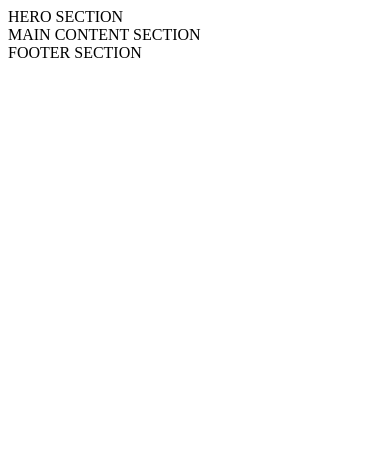
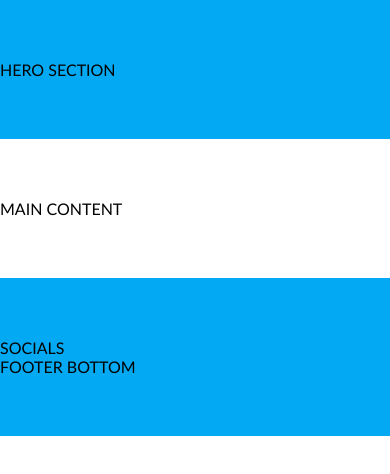
Before and after one commit to mkrivickas/44-grupe-coming-soon, a website: page index.html in a window 390 px wide. Drawn offline with Linux system fonts and the light colour scheme; files that its build step writes are made by us from their sources.

Commit message:
Responsive design

```diff
--- a/css/base/base.css
+++ b/css/base/base.css
@@ -0,0 +1,18 @@
+body,
+body * {
+  margin: 0;
+  padding: 0;
+  box-sizing: border-box;
+}
+
+body {
+  font-family: "Gill Sans", "Gill Sans MT", Calibri, "Trebuchet MS", sans-serif;
+}
+
+.bg-main {
+  background-color: #03a9f3;
+}
+
+.bg-secondary {
+  background-color: #ea1e63;
+}
--- a/css/base/layout.css
+++ b/css/base/layout.css
@@ -0,0 +1,47 @@
+.container {
+  width: 100%;
+  padding: 60px 0;
+}
+
+.container > .row {
+  width: 1000px;
+  margin: 0 calc(50% - 500px);
+}
+
+.container > .row-short {
+  width: 600px;
+  margin: 0 calc(50% - 300px);
+}
+
+@media (max-width: 1100px) {
+  .container > .row {
+    width: 800px;
+    margin: 0 calc(50% - 400px);
+  }
+}
+
+@media (max-width: 900px) {
+  .container > .row {
+    width: 600px;
+    margin: 0 calc(50% - 300px);
+  }
+}
+
+@media (max-width: 700px) {
+  .container > .row,
+  .container > .row-short {
+    width: 400px;
+    margin: 0 calc(50% - 200px);
+  }
+}
+
+@media (max-width: 440px) {
+  .container {
+    padding-right: 60px 20px;
+    padding-left: 60px 20px;
+  }
+  .container > .row,
+  .container > .row-short {
+    width: 100%;
+    margin: 0;
+}
--- a/css/pages/home.css
+++ b/css/pages/home.css
@@ -0,0 +1,9 @@
+/* base */
+@import "../base/base.css";
+@import "../base/layout.css";
+
+/* 3rd-party */
+
+/* components */
+
+/* CUSTOM STYLE BELOW THIS LINE */
--- a/index.html
+++ b/index.html
@@ -4,13 +4,20 @@
     <meta charset="UTF-8" />
     <meta name="viewport" content="width=device-width, initial-scale=1.0" />
     <title>Coming soon</title>
-    <link rel="stylesheet" href=".css/pages/home.css" />
+    <link rel="stylesheet" href="./css/pages/home.css" />
   </head>
   <body>
     <main>
-      <section>HERO SECTION</section>
-      <section>MAIN CONTENT SECTION</section>
+      <section class="container bg-main">
+        <div class="row row-short">HERO SECTION</div>
+      </section>
+      <section class="container">
+        <div class="row">MAIN CONTENT</div>
+      </section>
     </main>
-    <footer>FOOTER SECTION</footer>
+    <footer class="container bg-main">
+      <div class="row">SOCIALS</div>
+      <div class="row row-short">FOOTER BOTTOM</div>
+    </footer>
   </body>
 </html>
```
